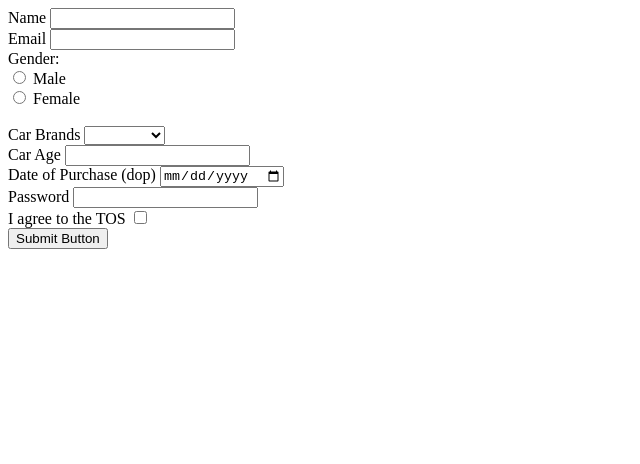
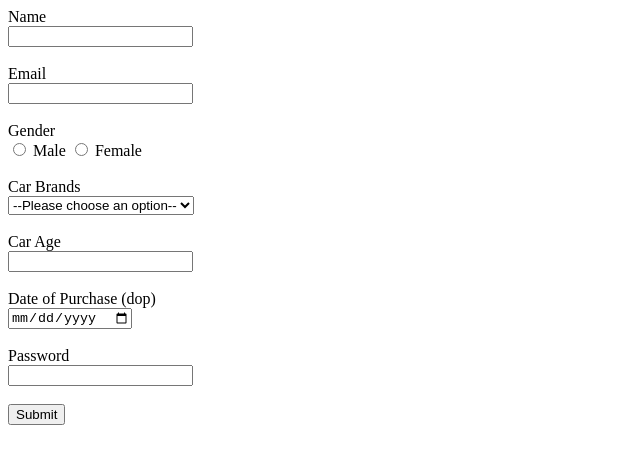
Before and after one commit to acciojob/car-insurance-form-Stakshi301, a website: page main.html in a window 1280 px wide. Shown: the whole page, without its empty margins (0-640 px from the left). Drawn offline with Linux system fonts and the light colour scheme.

Commit message:
created a submission

```diff
--- a/main.html
+++ b/main.html
@@ -8,7 +8,7 @@
 
 <body>
 	<!-- the entire body must be written by student -->
-    <form method="post">
+    <!-- <form method="post">
 
 		<label for="name">Name</label>
 		<input name="name" type="Text" required id="name" ><br>
@@ -16,18 +16,10 @@
 		<label for="email">Email</label>
 		<input name="email" type="Email" required id="email" ><br>
 
-
-	   <!-- <label for="male">Male</label>
-<input type="radio" id="male" name="gender"  value="male">
-
-<label for="female">Female</label>
-<input type="radio" id="female" name="gender"  value="female"><br>
- -->
-
 		<form>
   <label for="gender">Gender:</label><br>
   <input type="radio" id="male" name="gender" value="male" required>
-  <label for="male">Male</label><br>
+  <label for="male">Male</label>
   <input type="radio" id="female" name="gender" value="female" required>
   <label for="female">Female</label>
 </form><br>
@@ -50,13 +42,53 @@
 		<label for="password">Password</label>
 		<input name="password" type="Password" required id="password"><br>
 
-		<label for="tos">I agree to the TOS</label>
-		<input  name="tos" type="Checkbox"  required id="tos"><br>
 
-		<!-- <label for="submit">Submit Button</label>
-		<input name="submit" type="submit"> -->
-		<button type="submit">Submit Button</button>
+		<button type="submit">Submit</button>
 	</form>
+
+<hr> -->
+
+	    <form method="POST">
+        <!-- Name field -->
+        <label for="name">Name </label><br>
+        <input type="text" id="name" name="name" required><br><br>
+
+        <!-- Email field -->
+        <label for="email">Email</label><br>
+        <input type="email" id="email" name="email" required><br><br>
+
+        <!-- Gender field -->
+        <label>Gender </label><br>
+        <input type="radio" id="gender_m" name="gender" value="Male" required>
+        <label for="gender_m">Male</label>
+        <input type="radio" id="gender_f" name="gender" value="Female" required>
+        <label for="gender_f">Female</label><br><br>
+
+        <!-- car Brands field -->
+        <label for="cars">Car Brands</label><br>
+        <select id="cars" name="cars">
+            <option value="" disabled selected>--Please choose an option--</option>
+            <option value="BMW">BMW</option>
+            <option value="Audi">Audi</option>
+            <option value="Mercedez">Mercedez</option>
+        </select><br><br>
+
+        <!-- Age field -->
+        <label for="carage">Car Age</label><br>
+        <input type="number" id="carage" name="carage" required><br><br>
+
+        <!-- Date of Birth field -->
+        <label for="dop">Date of Purchase (dop) </label><br>
+        <input type="date" id="dop" name="dop" required><br><br>
+
+        <!-- Password field -->
+        <label for="password">Password</label><br>
+        <input type="password" id="password" name="password" required><br><br>
+
+        <!-- Submit button -->
+        <button type="submit">Submit</button>
+    </form>
+
 	<script type="text/javascript" src="./script.js">
 </script>
 
```
